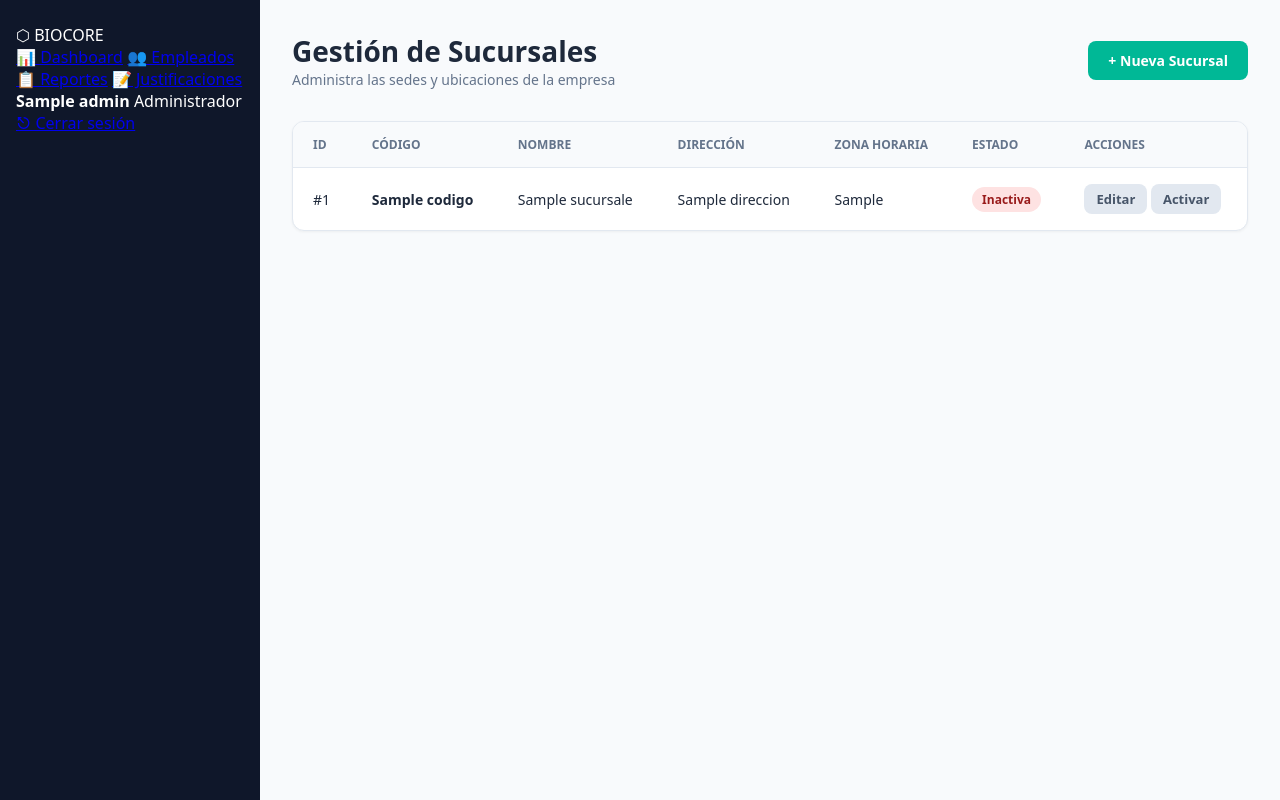
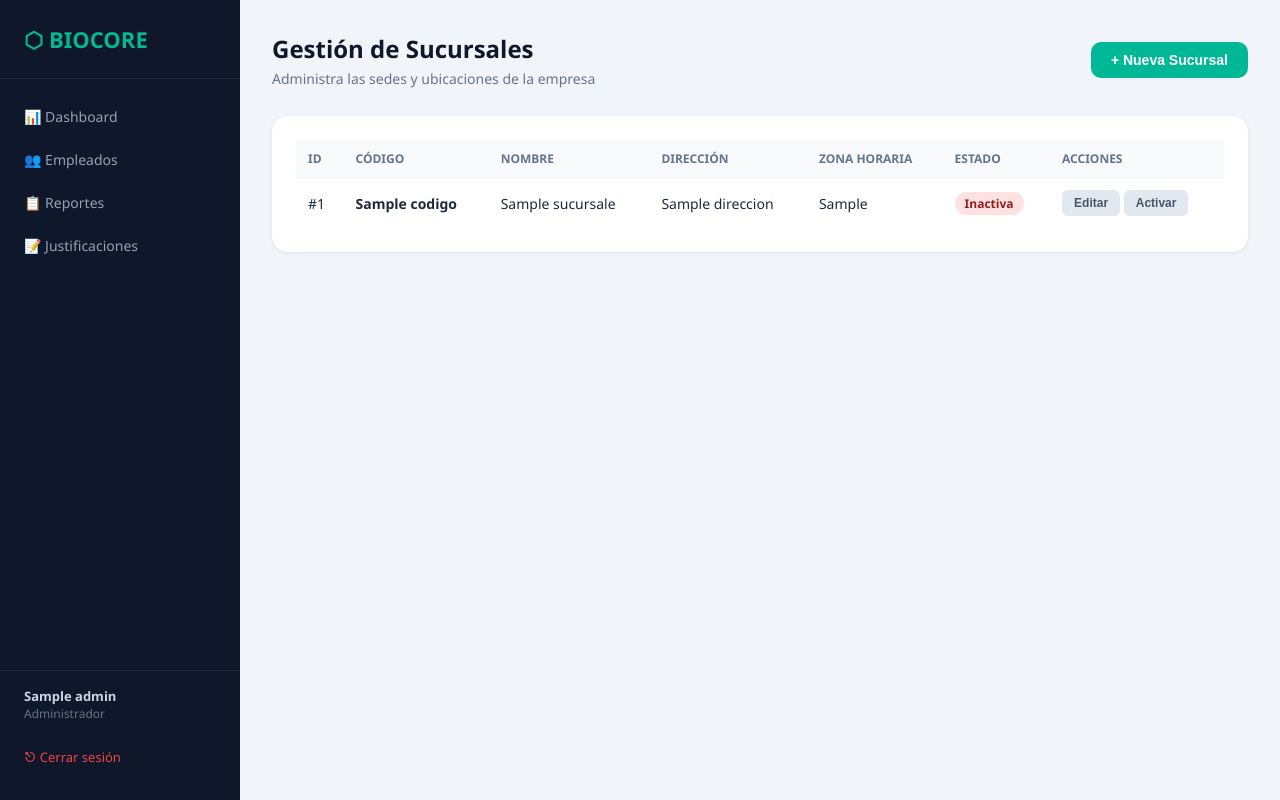
Before and after one commit to FernandoSerrano07/BIOCORE, a FastAPI app: template backend/templates/admin_sucursales.html in a window 1280 px wide. Run offline with FastAPI, Linux system fonts and the light colour scheme; the template is opened without the code that fills it: most values are stand-ins (such as "Sample title", 1, 10 or a date in 2020); parts of the project's set-up code (start-up, migrations or seed data) failed here and were passed over; some libraries are stand-ins or nearby versions.

Commit message:
Update admin_sucursales.html

```diff
--- a/backend/templates/admin_sucursales.html
+++ b/backend/templates/admin_sucursales.html
@@ -5,50 +5,99 @@
     <meta name="viewport" content="width=device-width, initial-scale=1.0">
     <title>BIOCORE — Gestión de Sucursales</title>
     <style>
-    * { box-sizing: border-box; margin: 0; padding: 0; font-family: system-ui, -apple-system, sans-serif; }
-    body { display: flex; height: 100vh; background: #f8fafc; color: #1e293b; }
+        * { box-sizing: border-box; margin: 0; padding: 0; }
+        body { background: #f1f5f9; font-family: 'Segoe UI', system-ui, -apple-system, sans-serif; display: flex; min-height: 100vh; }
 
-    /* Sidebar Layout */
-    .sidebar { width: 260px; background: #0f172a; color: #fff; display: flex; flex-direction: column; padding: 1.5rem 1rem; }
-    .sidebar h2 { font-size: 1.25rem; font-weight: 700; color: #00b896; margin-bottom: 2rem; padding: 0 0.5rem; }
-    .nav-links { list-style: none; display: flex; flex-direction: column; gap: 0.5rem; flex: 1; }
-    .nav-links a { display: flex; align-items: center; gap: 0.75rem; padding: 0.75rem 1rem; color: #94a3b8; text-decoration: none; border-radius: 0.5rem; font-weight: 500; transition: all 0.2s; }
-    .nav-links a:hover, .nav-links a.activo { background: #1e293b; color: #fff; }
-    .nav-links a.activo { border-left: 4px solid #00b896; }
+        /* Sidebar Unificada */
+        .sidebar {
+            width: 240px; background: #0f172a; color: white;
+            display: flex; flex-direction: column; padding: 24px 0;
+            position: fixed; top: 0; left: 0; bottom: 0; z-index: 10;
+        }
+        .sidebar .logo {
+            font-size: 22px; font-weight: 900; color: #00b896;
+            padding: 0 24px 24px; border-bottom: 1px solid #1e293b;
+        }
+        .sidebar nav { flex: 1; padding: 16px 0; }
+        .sidebar nav a {
+            display: flex; align-items: center; gap: 12px;
+            padding: 12px 24px; color: #94a3b8; text-decoration: none;
+            font-size: 14px; font-weight: 500; transition: all 0.2s;
+        }
+        .sidebar nav a:hover, .sidebar nav a.activo {
+            background: #1e293b; color: #00b896;
+            border-right: 3px solid #00b896;
+        }
+        .sidebar .admin-info {
+            padding: 16px 24px; border-top: 1px solid #1e293b;
+            font-size: 12px; color: #64748b;
+        }
+        .sidebar .admin-info strong { display: block; color: #cbd5e1; font-size: 13px; }
+        .sidebar .logout {
+            display: block; padding: 10px 24px; color: #ef4444;
+            text-decoration: none; font-size: 13px;
+        }
 
-    /* Main Content */
-    .main-content { flex: 1; overflow-y: auto; padding: 2rem; }
-    .header { display: flex; justify-content: space-between; align-items: center; margin-bottom: 2rem; }
-    .header h1 { font-size: 1.75rem; font-weight: 700; }
+        /* Área Principal */
+        .main { margin-left: 240px; flex: 1; padding: 32px; }
+        .topbar { display: flex; justify-content: space-between; align-items: center; margin-bottom: 28px; }
+        .topbar h1 { font-size: 24px; color: #0f172a; font-weight: 800; }
+        .topbar p { color: #64748b; font-size: 14px; margin-top: 4px; }
 
-    /* Buttons & Actions */
-    .btn { padding: 0.625rem 1.25rem; border-radius: 0.5rem; font-weight: 600; cursor: pointer; border: none; transition: background 0.2s; display: inline-flex; align-items: center; gap: 0.5rem; text-decoration: none; font-size: 0.875rem; }
-    .btn-primary { background: #00b896; color: #fff; }
-    .btn-primary:hover { background: #00967a; }
+        /* Botones Estilo BIOCORE */
+        .btn {
+            padding: 10px 20px; border-radius: 10px; font-weight: 700;
+            cursor: pointer; border: none; font-size: 14px; transition: all 0.2s;
+            display: inline-flex; align-items: center; gap: 8px; text-decoration: none;
+        }
+        .btn-primary { background: #00b896; color: white; }
+        .btn-primary:hover { background: #00a080; }
         .btn-secondary { background: #e2e8f0; color: #475569; }
         .btn-secondary:hover { background: #cbd5e1; }
-    .btn-sm { padding: 0.375rem 0.75rem; font-size: 0.8125rem; }
+        .btn-sm { padding: 6px 12px; font-size: 12px; border-radius: 6px; }
 
-    /* Table */
-    .card { background: #fff; border-radius: 0.75rem; border: 1px solid #e2e8f0; overflow: hidden; box-shadow: 0 1px 3px rgba(0,0,0,0.05); }
-    table { width: 100%; border-collapse: collapse; text-align: left; }
-    th { background: #f8fafc; padding: 0.875rem 1.25rem; font-size: 0.75rem; font-weight: 700; text-transform: uppercase; color: #64748b; border-bottom: 1px solid #e2e8f0; }
-    td { padding: 1rem 1.25rem; border-bottom: 1px solid #f1f5f9; font-size: 0.875rem; }
-    tr:last-child td { border-bottom: none; }
+        /* Contenedores y Tablas */
+        .card {
+            background: white; border-radius: 16px; padding: 24px;
+            box-shadow: 0 1px 4px rgba(0,0,0,0.07); margin-bottom: 24px;
+        }
+        table { width: 100%; border-collapse: collapse; font-size: 14px; }
+        th {
+            text-align: left; padding: 10px 12px; background: #f8fafc;
+            color: #64748b; font-weight: 600; font-size: 12px; text-transform: uppercase;
+        }
+        td { padding: 12px; border-top: 1px solid #f1f5f9; color: #1e293b; }
+        tr:hover td { background: #f8fafc; }
 
-    .badge { padding: 0.25rem 0.625rem; border-radius: 9999px; font-size: 0.75rem; font-weight: 600; display: inline-block; }
+        /* Badges */
+        .badge { padding: 3px 10px; border-radius: 20px; font-size: 12px; font-weight: 600; display: inline-block; }
         .badge-success { background: #dcfce7; color: #166534; }
         .badge-danger { background: #fee2e2; color: #991b1b; }
 
-    /* Modal */
-    .modal { display: none; position: fixed; inset: 0; background: rgba(15, 23, 42, 0.6); align-items: center; justify-content: center; z-index: 50; }
+        /* Modales */
+        .modal {
+            display: none; position: fixed; inset: 0;
+            background: rgba(15, 23, 42, 0.6); align-items: center;
+            justify-content: center; z-index: 50;
+        }
         .modal.active { display: flex; }
-    .modal-content { background: #fff; padding: 2rem; border-radius: 0.75rem; width: 100%; max-width: 480px; box-shadow: 0 20px 25px -5px rgba(0,0,0,0.1); }
-    .modal-header { display: flex; justify-content: space-between; align-items: center; margin-bottom: 1.5rem; }
-    .form-group { margin-bottom: 1.25rem; }
-    .form-group label { display: block; font-size: 0.875rem; font-weight: 600; margin-bottom: 0.5rem; }
-    .form-control { width: 100%; padding: 0.625rem; border: 1px solid #cbd5e1; border-radius: 0.5rem; font-size: 0.875rem; }
-    .form-actions { display: flex; justify-content: flex-end; gap: 0.75rem; margin-top: 1.5rem; }
+        .modal-content {
+            background: white; padding: 28px; border-radius: 16px;
+            width: 100%; max-width: 480px; box-shadow: 0 10px 25px rgba(0,0,0,0.1);
+        }
+        .modal-header { display: flex; justify-content: space-between; align-items: center; margin-bottom: 20px; }
+        .modal-header h3 { font-size: 18px; color: #0f172a; font-weight: 700; }
+        .form-group { margin-bottom: 16px; }
+        .form-group label {
+            display: block; font-size: 12px; color: #64748b; font-weight: 600;
+            margin-bottom: 6px; text-transform: uppercase;
+        }
+        .form-control {
+            width: 100%; padding: 10px 14px; border: 1px solid #e2e8f0;
+            border-radius: 10px; font-size: 14px; color: #0f172a; outline: none;
+        }
+        .form-control:focus { border-color: #00b896; }
+        .form-actions { display: flex; justify-content: flex-end; gap: 10px; margin-top: 24px; }
     </style>
 </head>
 <body>
@@ -56,12 +105,12 @@
 <div class="sidebar">
     <div class="logo">⬡ BIOCORE</div>
     <nav>
-        <a href="/admin/dashboard" class="activo">📊 Dashboard</a>
+        <a href="/admin/dashboard">📊 Dashboard</a>
         <a href="/admin/usuarios">👥 Empleados</a>
         <a href="/admin/reportes">📋 Reportes</a>
         <a href="/admin/justificaciones">📝 Justificaciones</a>
         {% if admin.es_superadmin %}
-            <a href="/admin/sucursales">🏢 Sucursales</a>
+            <a href="/admin/sucursales" class="activo">🏢 Sucursales</a>
             <a href="/admin/admins">🔐 Administradores</a>
             <a href="/admin/auditoria">🛡️ Auditoría</a>
         {% endif %}
@@ -73,11 +122,11 @@
     <a href="/admin/logout" class="logout">⎋ Cerrar sesión</a>
 </div>
 
-  <main class="main-content">
-    <div class="header">
+<div class="main">
+    <div class="topbar">
         <div>
             <h1>Gestión de Sucursales</h1>
-        <p style="color: #64748b; font-size: 0.875rem;">Administra las sedes y ubicaciones de la empresa</p>
+            <p>Administra las sedes y ubicaciones de la empresa</p>
         </div>
         <button class="btn btn-primary" onclick="abrirModalCrear()">+ Nueva Sucursal</button>
     </div>
@@ -126,7 +175,7 @@
             </tbody>
         </table>
     </div>
-  </main>
+</div>
 
 <!-- Modal Crear -->
 <div class="modal" id="modalCrear">
```
Lines whose indentation alone changed are shown as unchanged.
